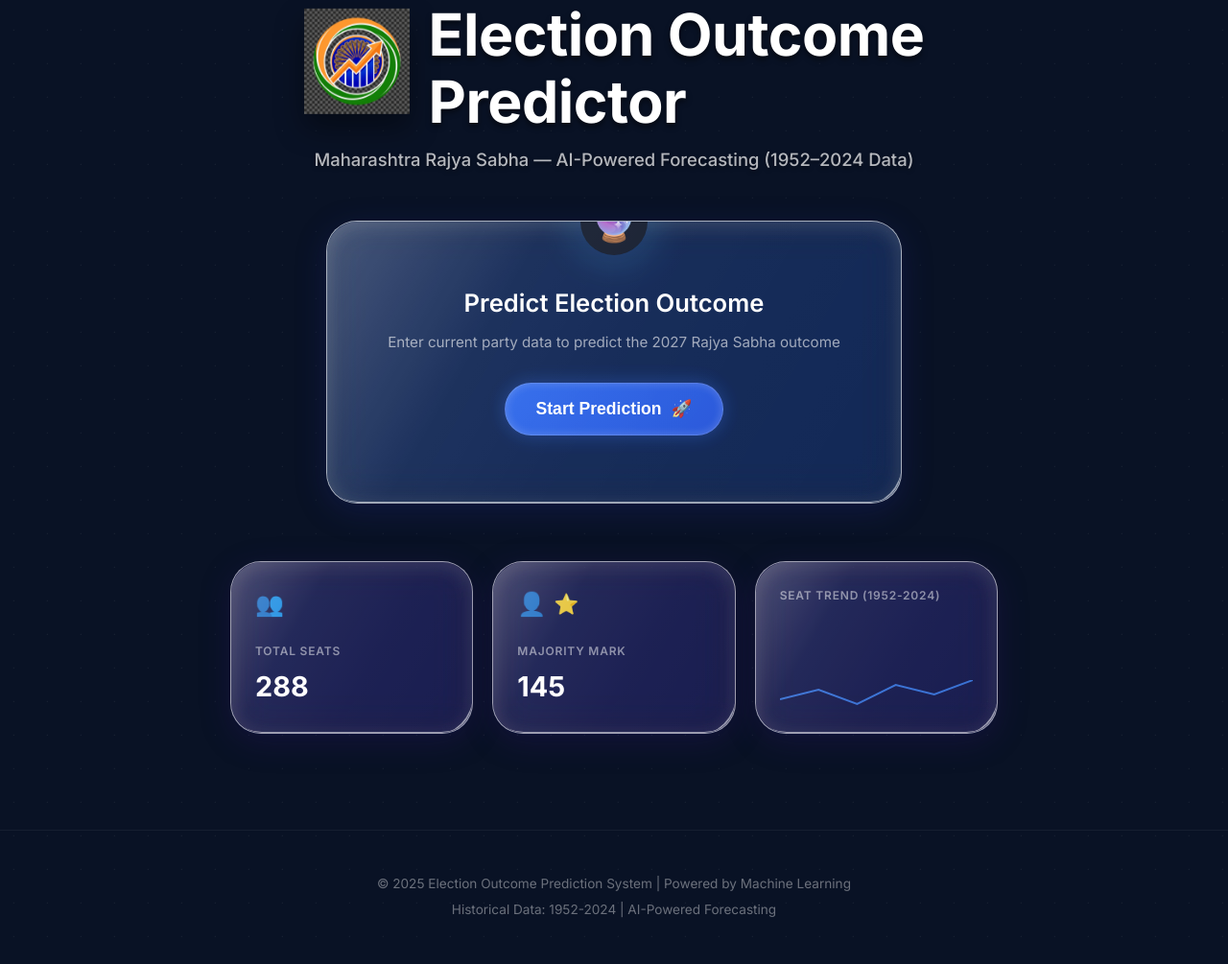
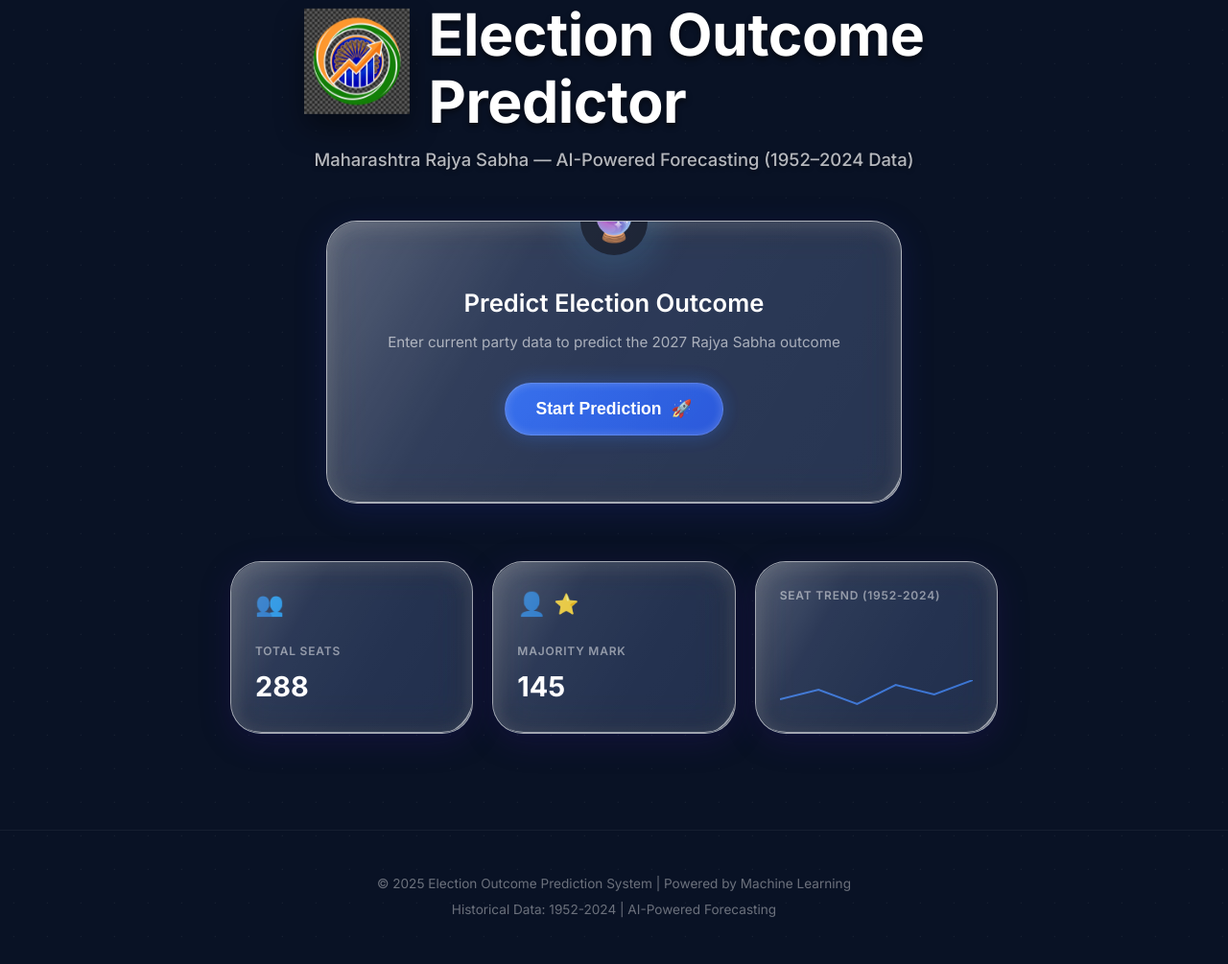
Before and after one commit to rohitjadhav005/Election-Outcome-Prediction-Model, a FastAPI app: page / in a window 1280 px wide. Shown: the part 123-1128 px from the top of the page at 96% size. Run offline with FastAPI, Linux system fonts and the light colour scheme.

Commit message:
style: switch all glass containers to white-tinted rgba for real frosted transparency

```diff
--- a/static/css/style.css
+++ b/static/css/style.css
@@ -333,7 +333,7 @@ body::before {
     position: relative;
     animation: fadeUp 0.6s cubic-bezier(0.16, 1, 0.3, 1);
     /* glass — blue-indigo tint */
-    background: rgba(37, 99, 235, 0.13);
+    background: rgba(255, 255, 255, 0.10);
     backdrop-filter: blur(20px) saturate(180%);   /* ✅ was blur(2px) */
     -webkit-backdrop-filter: blur(20px) saturate(180%);
     border: 1px solid rgba(255, 255, 255, 0.65);
@@ -602,7 +602,7 @@ body::before {
     position: relative;
     overflow: hidden;
     /* glass — purple-indigo tint */
-    background: rgba(109, 40, 217, 0.13);
+    background: rgba(255, 255, 255, 0.09);
     backdrop-filter: blur(20px) saturate(180%);   /* ✅ was blur(2px) */
     -webkit-backdrop-filter: blur(20px) saturate(180%);
     border: 1px solid rgba(255, 255, 255, 0.60);
@@ -832,7 +832,7 @@ body::before {
 }
 
 .party-stat {
-    background: rgba(255, 255, 255, 0.06);
+    background: rgba(255, 255, 255, 0.10);
     padding: 12px;
     border-radius: 1rem;
     border: 1px solid rgba(255, 255, 255, 0.35);
@@ -896,7 +896,7 @@ body::before {
     /* glass — emerald tint */
     position: relative;
     overflow: hidden;
-    background: rgba(16, 185, 129, 0.10);
+    background: rgba(255, 255, 255, 0.09);
     backdrop-filter: blur(20px) saturate(180%);   /* ✅ was blur(2px) */
     -webkit-backdrop-filter: blur(20px) saturate(180%);
     border: 1px solid rgba(255, 255, 255, 0.60);
```
